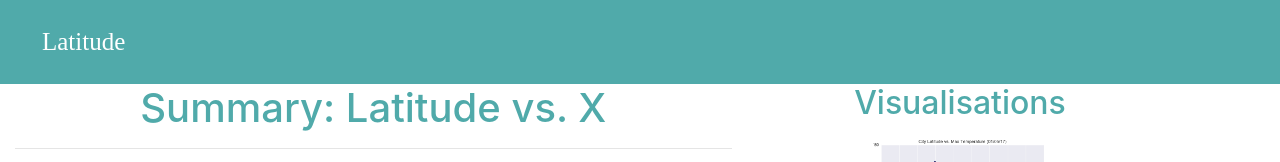
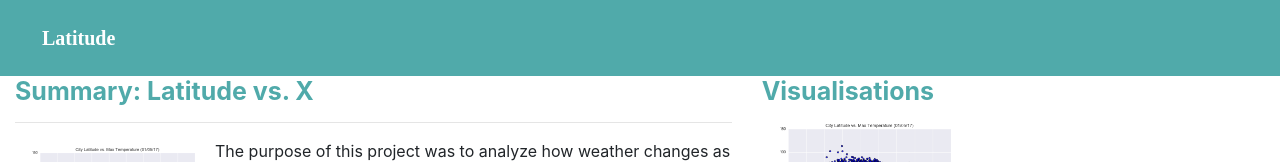
Before and after one commit to tanvi-12/Web-Design-Challenge, a plain HTML site: page Web_Visualisations/index.html in a window 1280 px wide. Shown: the top 162 px of the page. Drawn offline with nearby package versions, Linux system fonts and the light colour scheme; files that its build step writes are made by us from their sources.

Commit message:
updating

```diff
--- a/style.css
+++ b/Web_Visualisations/style.css
@@ -5,20 +5,34 @@
   text-align: center;
   background-color:  rgb(80,170,170);
   font-family: 'Times New Roman', Times, serif;
-  font-size: 25px;
+  font-size: 100x;
+  font-weight: bolder;
 }
 
 .navbar-custom{ background-color: rgb(80, 170, 170);
 }
 
 /* body styling*/
+
+body{background-color:lightgrey;}
+
 .container-fluid{
   background-color: white;
 }
 
-.row {text-align: center;
+h1 {text-align: left;
   background-color: white;
   font-style: 'Times New Roman', Times, serif;
   font-size: 25px;
-  color: rgb(80,170,170)
+  font-weight: bold;
+  color: rgb(80,170,170);
 }
+
+
+h2 {text-align: left;
+  background-color: white;
+  font-style: 'Times New Roman', Times, serif;
+  font-size: 25px;
+  font-weight: bold;
+  color: rgb(80,170,170);
+}
```
